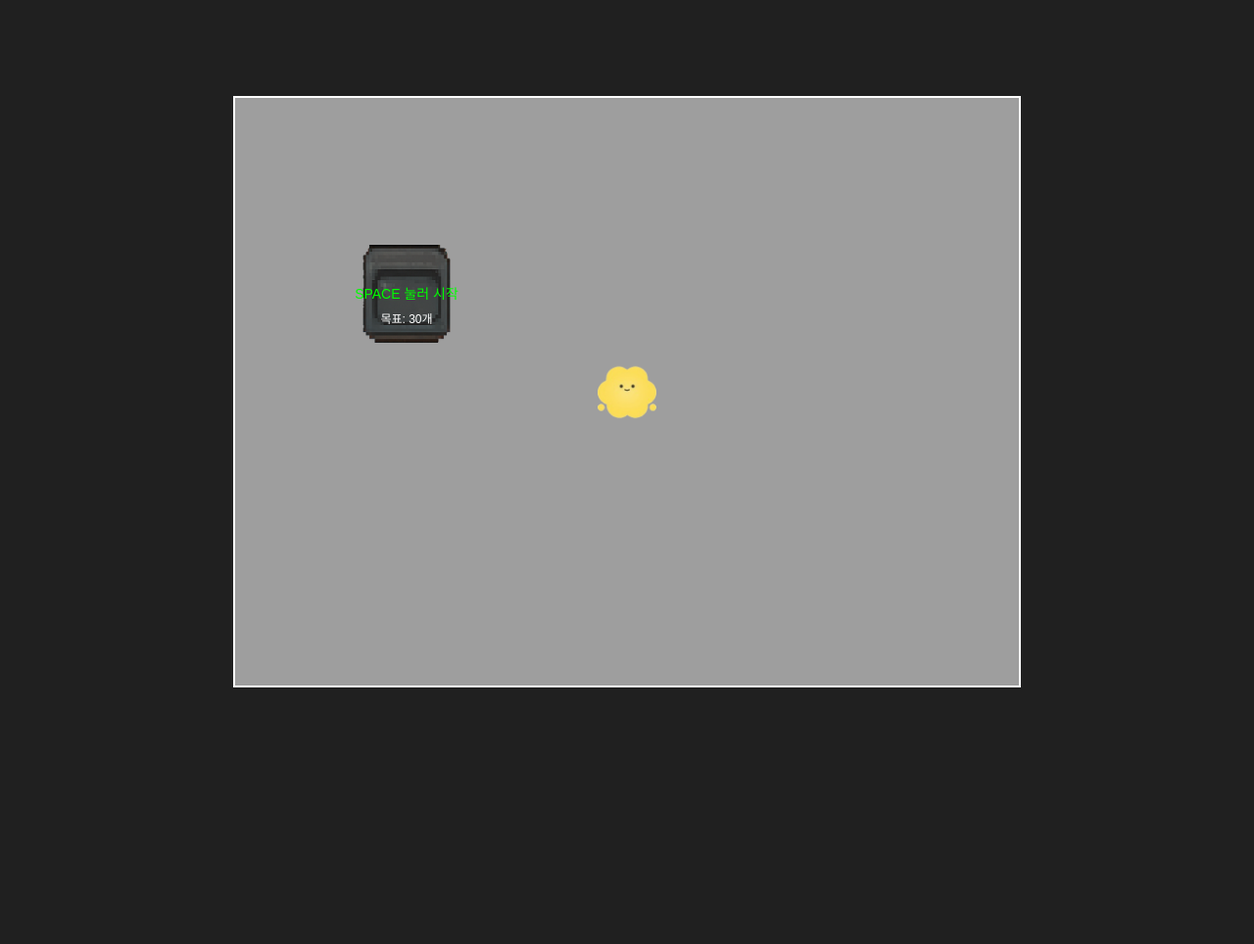
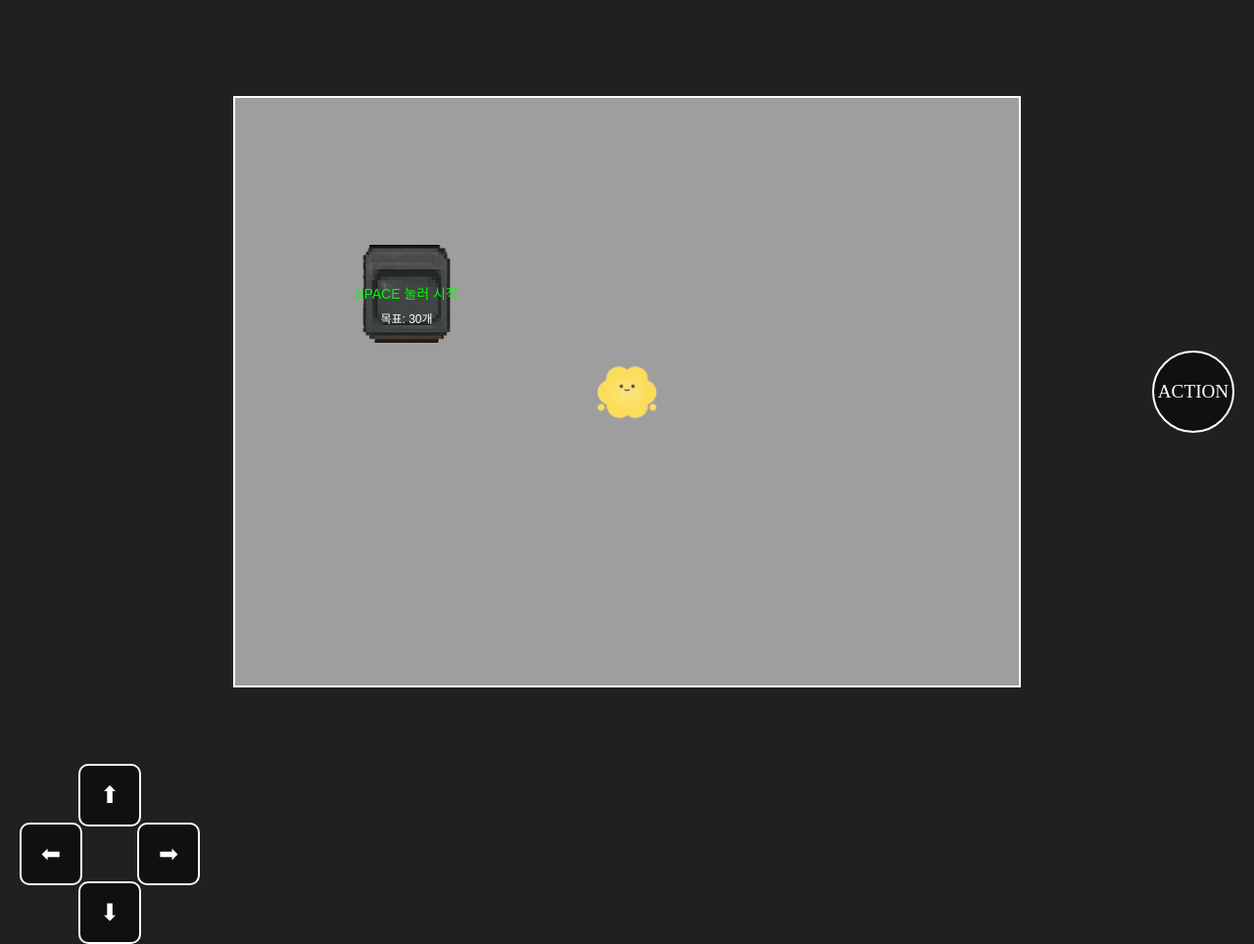
Before and after one commit to inugim58/Gureumigamebeta, a plain HTML site: page index.html in a window 1280 px wide. Shown: the whole page at 98% size. Before the commit the page ends 800 px from the top, so only its background shows below. Drawn offline with Linux system fonts and the light colour scheme.

Commit message:
Add control buttons for game interaction

```diff
--- a/index.html
+++ b/index.html
@@ -17,11 +17,60 @@
             border: 2px solid #ffffff;
             background: #101010;
         }
+        #controls {
+    position: absolute;
+    bottom: 20px;
+    left: 20px;
+    user-select: none; /* 터치 시 텍스트 선택 방지 */
+}
+
+.dpad-button, #action-button {
+    width: 60px;
+    height: 60px;
+    background-color: rgba(0, 0, 0, 0.5);
+    color: white;
+    border: 2px solid white;
+    border-radius: 10px;
+    display: flex;
+    justify-content: center;
+    align-items: center;
+    font-size: 1.5em;
+    position: absolute;
+    touch-action: manipulation; /* 스크롤 방지 */
+}
+
+/* 방향 버튼 위치 */
+#up-button { top: 0; left: 60px; }
+#down-button { top: 120px; left: 60px; }
+#left-button { top: 60px; left: 0; }
+#right-button { top: 60px; left: 120px; }
+
+/* 액션 버튼 위치 (화면 오른쪽) */
+#action-button {
+    top: 50%;
+    right: 20px;
+    transform: translateY(-50%);
+    width: 80px;
+    height: 80px;
+    border-radius: 50%; /* 원형 버튼 */
+    font-size: 1.2em;
+    position: fixed; /* 캔버스 크기에 관계없이 고정 */
+    bottom: 50px;
+    left: auto;
+}
     </style>
 </head>
 <body>
+
     <canvas id="gameCanvas" width="800" height="600"></canvas>
 
     <script src="game.js"></script>
+    <div id="controls">
+    <div id="up-button" class="dpad-button" data-key="ArrowUp">⬆</div>
+    <div id="down-button" class="dpad-button" data-key="ArrowDown">⬇</div>
+    <div id="left-button" class="dpad-button" data-key="ArrowLeft">⬅</div>
+    <div id="right-button" class="dpad-button" data-key="ArrowRight">➡</div>
+</div>
+<div id="action-button" data-key="Space">ACTION</div>
 </body>
 </html>
```
